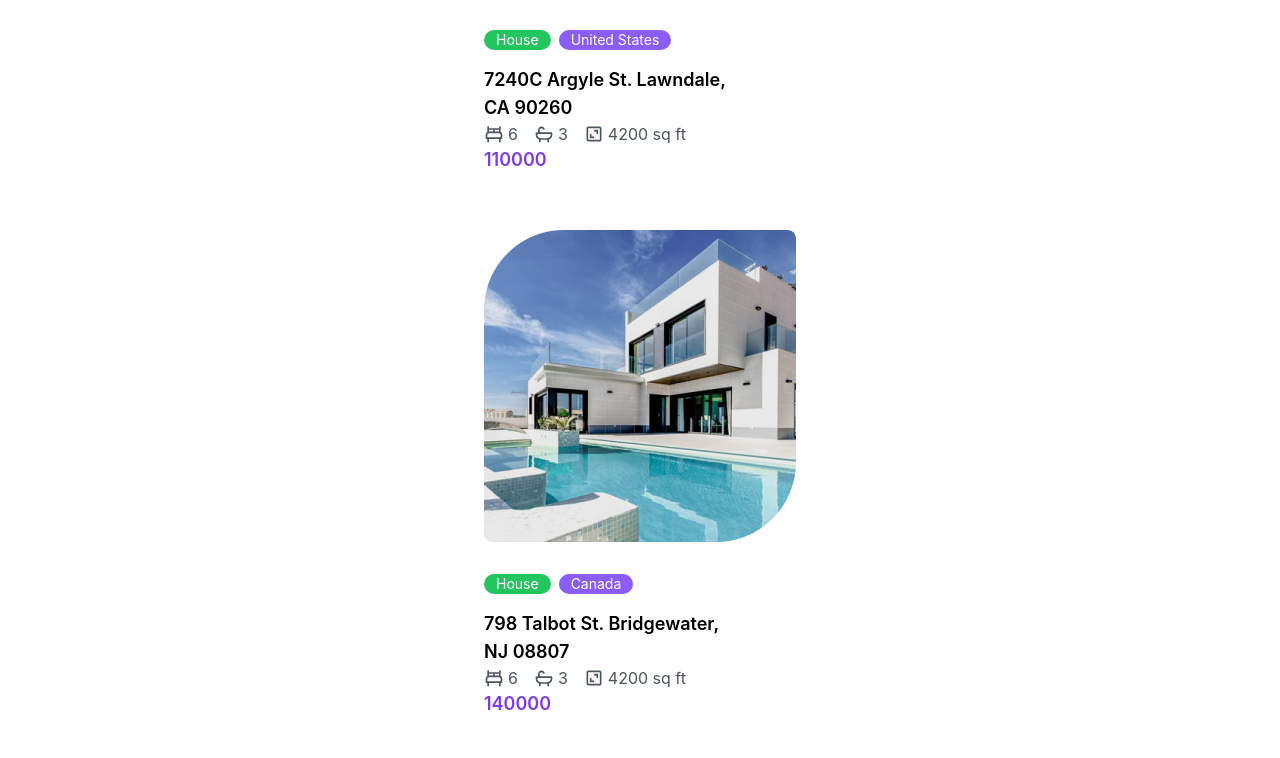
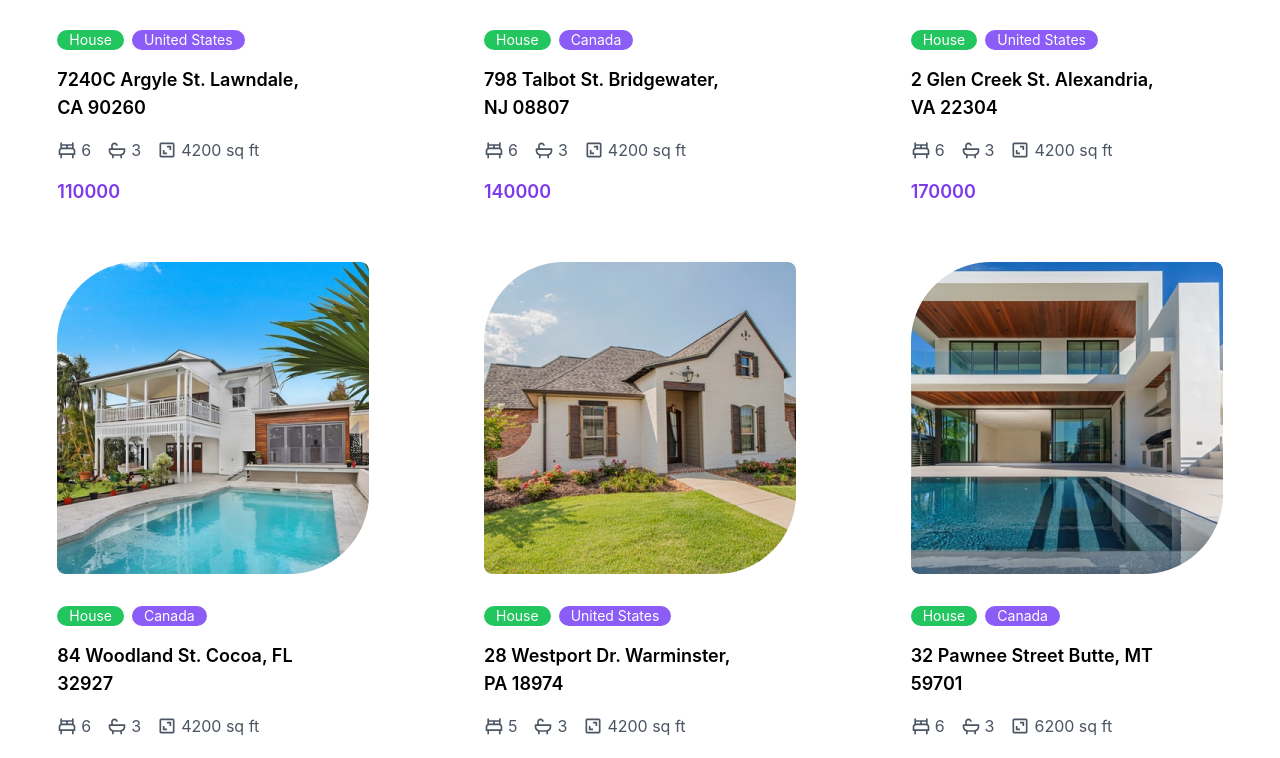
Before and after one commit to elhadjtall/SITE_AGENCE, a React (Vite) app in the folder frontend/: page / in a window 1280 px wide. Shown: the part 1204-1962 px from the top of the page. Built offline with nearby package versions, Linux system fonts and the light colour scheme.

Commit message:
Affichages de la liste des images

```diff
--- a/frontend/src/components/House.jsx
+++ b/frontend/src/components/House.jsx
@@ -20,7 +20,7 @@ const House = ({ house}) => {
           <div className='bg-violet-500 rounded-full text-white px-3'>{country}</div>
       </div>
       <div className='text-lg font-semibold max-w-[260px]'>{address}</div>
-      <div className='flex gap-x-4'> {/* creer une div pour ajouter les infos */}
+      <div className='flex gap-x-4 my-4'> {/* creer une div pour ajouter les infos */}
       <div className='flex items-center text-gray-600 gap-1'>
         <div className='text-[20px]'><BiBed/></div>
         <div>{bedrooms}</div>
--- a/frontend/src/components/HouseList.jsx
+++ b/frontend/src/components/HouseList.jsx
@@ -19,7 +19,8 @@ const HouseList = () => {
   return (
     <section className='mb-20'>
       <div className="container mx-auto">
-        <div>
+        {/* Dans ce div on fait la mise en forme de nos images et les infos en 3 formes */}
+        <div className='grid grid-cols-2 md:grid-cols-3'>
             {houses.map((house, index) => {
                 return <Link to={`/proerty/${house.id}`}
                 key={index}>
```
